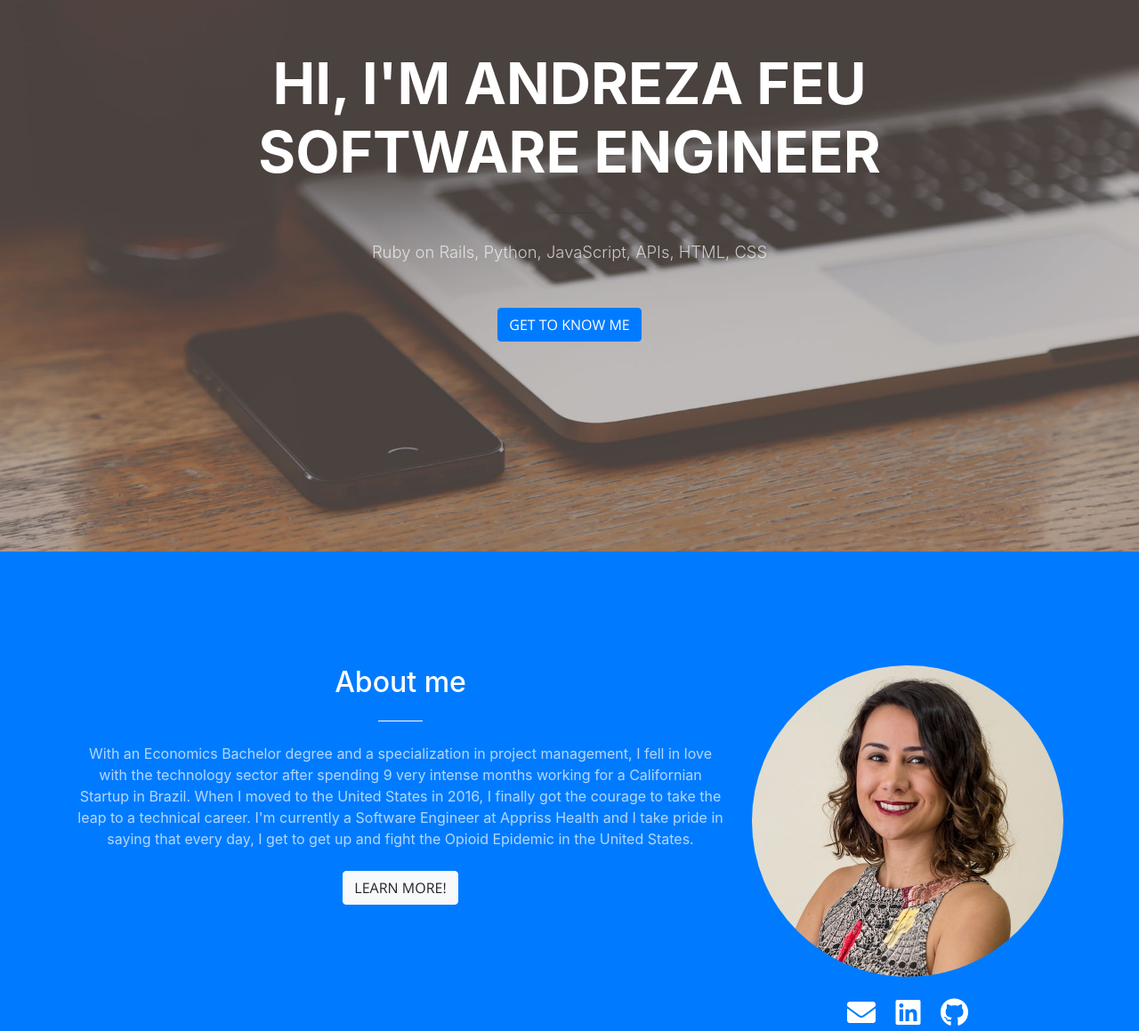
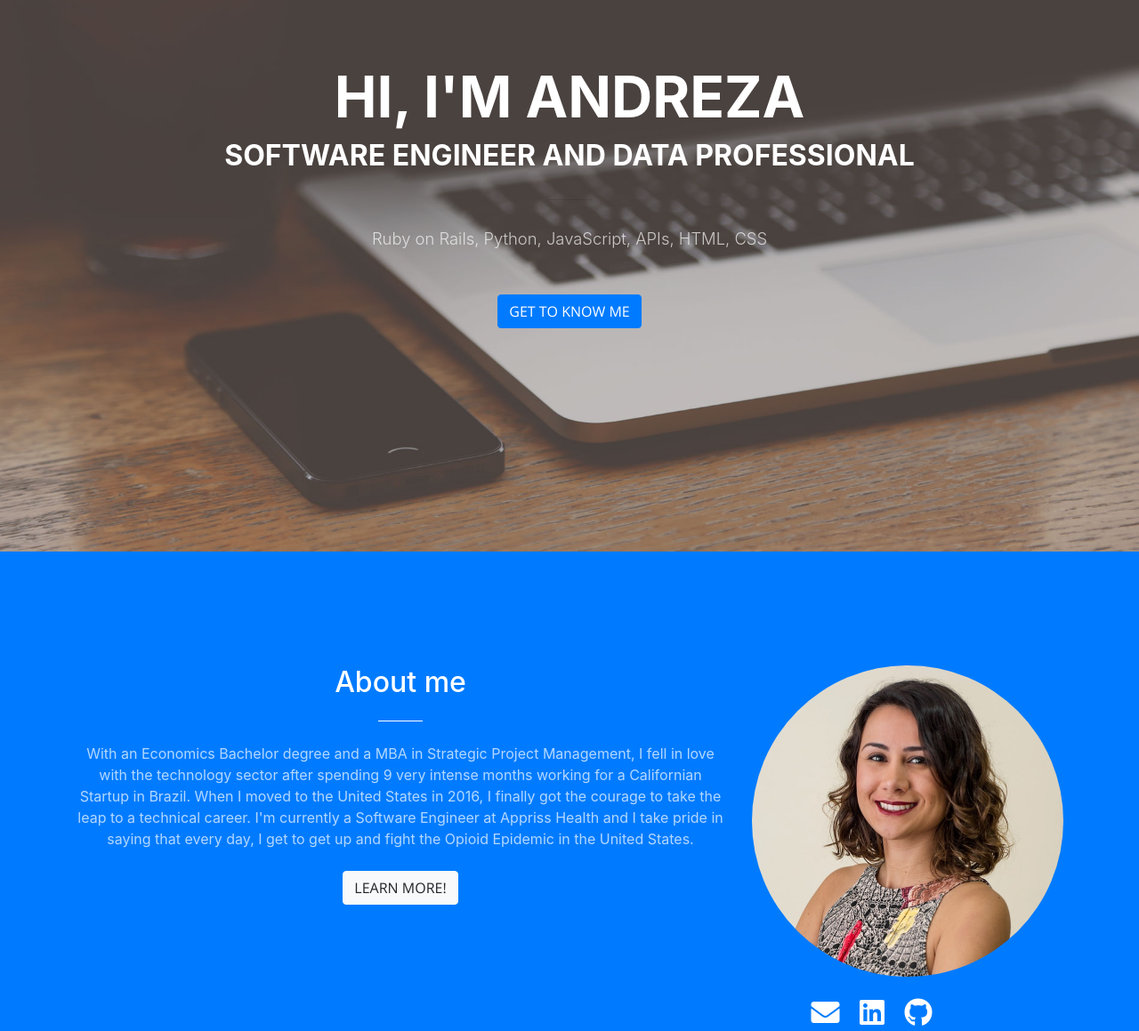
Before and after one commit to andrezafeu/andrezafeu.github.io, a website with bundled scripts: page index.html in a window 1280 px wide. Shown: the part 180-1339 px from the top of the page at 89% size. Built offline with nearby package versions, Linux system fonts and the light colour scheme.

Commit message:
Update headline

```diff
--- a/index.html
+++ b/index.html
@@ -66,9 +66,11 @@
         <div class="row">
           <div class="col-lg-10 mx-auto">
             <h1 class="text-uppercase">
-              <strong>Hi, I'm Andreza Feu</strong><br>
-              <strong>Software Engineer</strong>
+              <strong>Hi, I'm Andreza</strong><br>
             </h1>
+            <h2 class="text-uppercase">
+              <strong>Software Engineer and Data Professional</strong>
+            </h2>
             <hr>
           </div>
           <div class="col-lg-8 mx-auto">
@@ -85,7 +87,7 @@
           <div class="col-lg-8 col-md-7 mx-auto text-center">
             <h2 class="section-heading text-white">About me</h2>
             <hr class="light my-4">
-            <p class="text-faded mb-4">With an Economics Bachelor degree and a specialization in project management, I fell in love with the technology sector after spending 9 very intense months working for a Californian Startup in Brazil. When I moved to the United States in 2016, I finally got the courage to take the leap to a technical career. I'm currently a Software Engineer at Appriss Health and I take pride in saying that every day, I get to get up and fight the Opioid Epidemic in the United States.</p>
+            <p class="text-faded mb-4">With an Economics Bachelor degree and a MBA in Strategic Project Management, I fell in love with the technology sector after spending 9 very intense months working for a Californian Startup in Brazil. When I moved to the United States in 2016, I finally got the courage to take the leap to a technical career. I'm currently a Software Engineer at Appriss Health and I take pride in saying that every day, I get to get up and fight the Opioid Epidemic in the United States.</p>
             <a class="btn btn-light btn-xl js-scroll-trigger sr-button" href="#learn-more" style="margin-bottom: 3rem;">Learn More!</a>
           </div>
           <div class="col-lg-4 col-md-5 mx-auto text-center">
@@ -97,6 +99,7 @@
               <a href="https://www.linkedin.com/in/andrezafeu" target="_blank"><i class="fab fa-linkedin fa-2x text-white" aria-hidden="true"></i></a>
               &nbsp; &nbsp;
               <a href="https://github.com/andrezafeu" target="_blank" class="clickable"><i class="fab fa-github fa-2x text-white" aria-hidden="true"></i></a>
+              <a href="https://github.com/andrezafeu" target="_blank" class="clickable"><i class="fab fa-blind fa-2x text-white" aria-hidden="true"></i>@andreza</a>
             </div>
           </div>
         </div>
```
